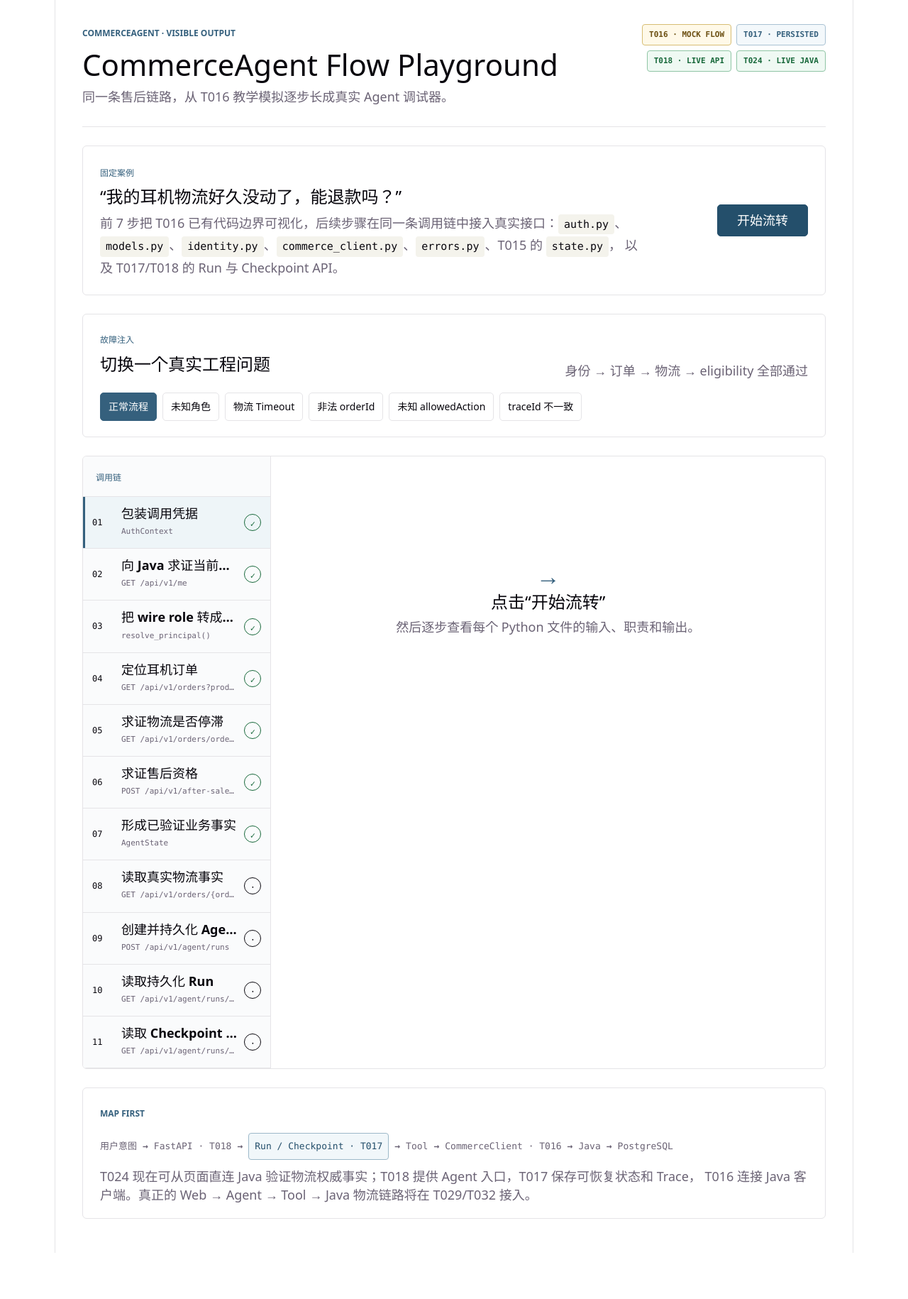
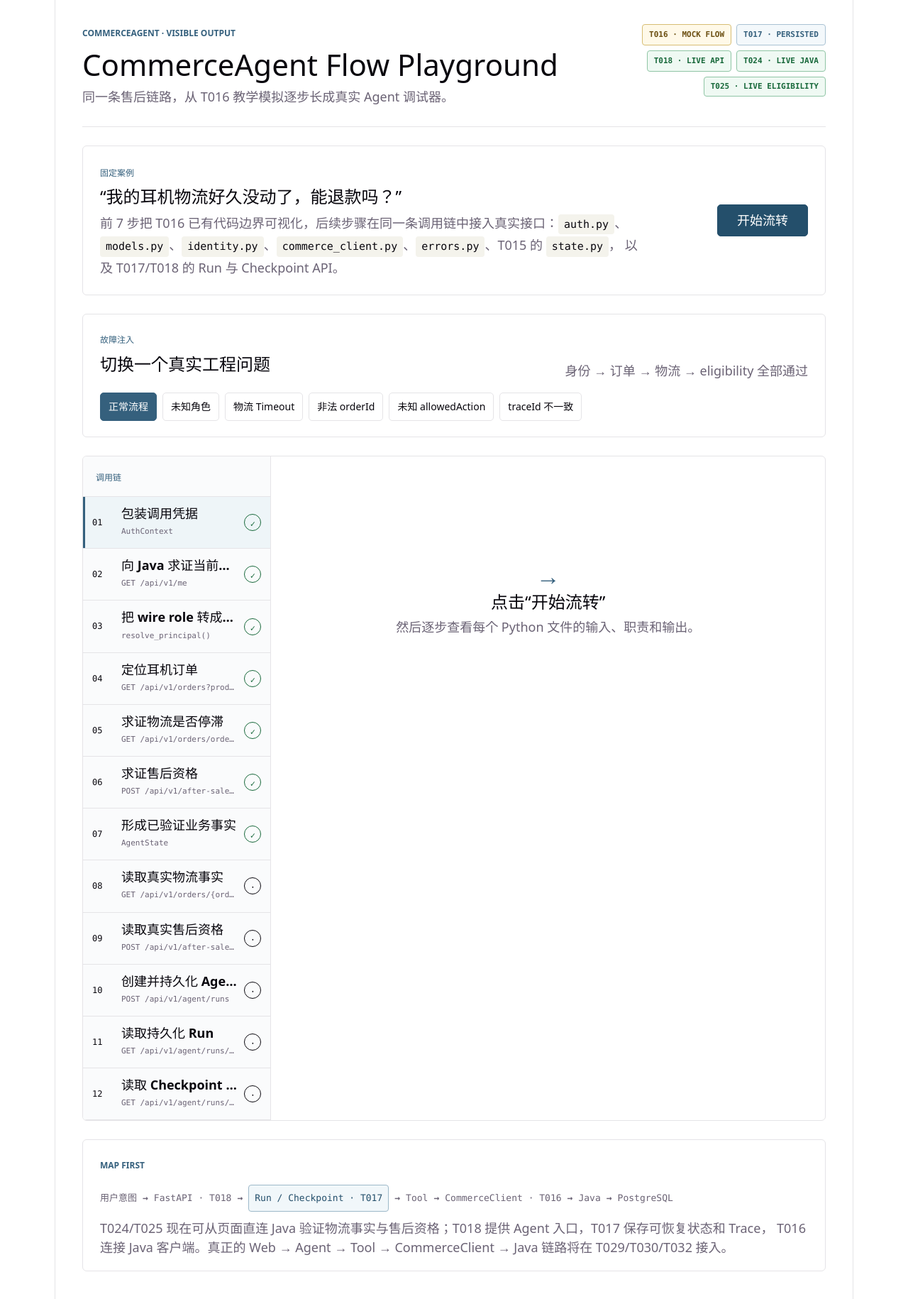
Before and after one commit to seventeen17-source/CommerceAgent, a React (Vite) app in the folder web/: page / in a window 1280 px wide. Shown: the top 1830 px of the page at 71% size. Before the commit the page ends 1765 px from the top, so only its background shows below. Built offline with nearby package versions, Linux system fonts and the light colour scheme.

Commit message:
feat(t025): add live eligibility validation to playground

```diff
--- a/web/src/features/validation/T016FlowPlayground.tsx
+++ b/web/src/features/validation/T016FlowPlayground.tsx
@@ -9,7 +9,7 @@ type ScenarioId =
   | 'trace-mismatch'
 
 type StepStatus = 'pending' | 'success' | 'warning' | 'blocked'
-type LiveStepId = 'read-logistics' | 'create-run' | 'read-run' | 'read-events'
+type LiveStepId = 'read-logistics' | 'check-eligibility' | 'create-run' | 'read-run' | 'read-events'
 
 type FlowStep = {
   id: string
@@ -40,6 +40,7 @@ type CompletedLiveSteps = Record<LiveStepId, boolean>
 
 const AGENT_API = '/agent/runs'
 const COMMERCE_API = '/commerce/orders'
+const ELIGIBILITY_API = '/commerce/after-sales/eligibility'
 
 const scenarios: Scenario[] = [
   { id: 'normal', label: '正常流程', summary: '身份 → 订单 → 物流 → eligibility 全部通过' },
@@ -269,6 +270,18 @@ function buildLiveSteps(completed: CompletedLiveSteps, failedStep: LiveStepId |
       note: '这是 T024 的真实 Java API 页面验收，不经过 Agent Tool；真正 Web → Agent → Tool → Java 链路在 T029/T032 接入。',
     },
     {
+      id: 'check-eligibility',
+      live: 'check-eligibility',
+      title: '读取真实售后资格',
+      file: 'EligibilityController.java + EligibilityService.java',
+      action: 'POST /api/v1/after-sales/eligibility',
+      input: 'Bearer token + orderId + reasonCode',
+      work: 'T025 把已由 T020 验证过的 deterministic EligibilityService 正式接入当前 US1 主链；页面经 Vite dev proxy 调 Java :8080，Java 使用认证 principal、订单、物流和规则事实返回权威 EligibilityDecision。reasonCode 只是描述性上下文，不参与规则选择或金额计算。',
+      output: 'eligible / allowedAction / maxRefundAmount / approvalRequired / ruleCode / ruleVersion / reasonCodes',
+      status: statusFor('check-eligibility'),
+      note: '这是 T025 的页面级验收：验证 deterministic EligibilityDecision 能通过真实 HTTP 边界被消费；仍不冒充 T029/T030/T032 才会完成的 Agent Tool / LangGraph 主链。',
+    },
+    {
       id: 'create-run',
       live: 'create-run',
       title: '创建并持久化 Agent Run',
@@ -314,9 +327,11 @@ export function T016FlowPlayground() {
   const [message, setMessage] = useState('我的耳机物流很久没动了，能退款吗？')
   const [runId, setRunId] = useState('')
   const [orderId, setOrderId] = useState('order-001')
+  const [reasonCode, setReasonCode] = useState('LOGISTICS_DELAY')
   const [result, setResult] = useState<CallResult>({ kind: 'idle' })
   const [completedLiveSteps, setCompletedLiveSteps] = useState<CompletedLiveSteps>({
     'read-logistics': false,
+    'check-eligibility': false,
     'create-run': false,
     'read-run': false,
     'read-events': false,
@@ -339,20 +354,29 @@ export function T016FlowPlayground() {
       })
       return
     }
-    if (step === 'read-logistics' && !orderId.trim()) {
+    if ((step === 'read-logistics' || step === 'check-eligibility') && !orderId.trim()) {
       setResult({ kind: 'error', step, status: null, detail: '请先填写 orderId。' })
+      return
+    }
+    if (step === 'check-eligibility' && !reasonCode.trim()) {
+      setResult({ kind: 'error', step, status: null, detail: '请先填写 reasonCode。' })
       return
     }
     if (step === 'create-run' && !message.trim()) {
       setResult({ kind: 'error', step, status: null, detail: '请先填写用户请求。' })
       return
     }
-    if (step !== 'read-logistics' && step !== 'create-run' && !runId.trim()) {
+    if (
+      step !== 'read-logistics' &&
+      step !== 'check-eligibility' &&
+      step !== 'create-run' &&
+      !runId.trim()
+    ) {
       setResult({
         kind: 'error',
         step,
         status: null,
-        detail: '请先执行步骤 08 创建 Run，或在 runId 输入框中填入已有 ID。',
+        detail: '请先执行步骤 10 创建 Run，或在 runId 输入框中填入已有 ID。',
       })
       return
     }
@@ -360,13 +384,23 @@ export function T016FlowPlayground() {
     const path =
       step === 'read-logistics'
         ? `${COMMERCE_API}/${encodeURIComponent(orderId.trim())}/logistics`
+        : step === 'check-eligibility'
+          ? ELIGIBILITY_API
           : step === 'create-run'
             ? AGENT_API
             : step === 'read-run'
               ? `${AGENT_API}/${runId.trim()}`
               : `${AGENT_API}/${runId.trim()}/events`
     const init: RequestInit =
-      step === 'create-run'
+      step === 'check-eligibility'
+        ? {
+            method: 'POST',
+            body: JSON.stringify({
+              orderId: orderId.trim(),
+              reasonCode: reasonCode.trim(),
+            }),
+          }
+        : step === 'create-run'
           ? { method: 'POST', body: JSON.stringify({ message: message.trim() }) }
           : { method: 'GET' }
 
@@ -402,7 +436,7 @@ export function T016FlowPlayground() {
         kind: 'error',
         step,
         status: null,
-        detail: `${String(error)} - Agent API :8000 是否已启动？`,
+        detail: `${String(error)} - 对应服务（Agent :8000 / Java :8080）是否已启动？`,
       })
     }
   }
@@ -426,6 +460,16 @@ export function T016FlowPlayground() {
           <span className="capability-badge persisted">T017 · PERSISTED</span>
           <span className="capability-badge live">T018 · LIVE API</span>
           <span className="capability-badge live">T024 · LIVE JAVA</span>
+          <button
+            type="button"
+            className="capability-badge live"
+            onClick={() => {
+              setStarted(true)
+              setOpenStep('check-eligibility')
+            }}
+          >
+            T025 · LIVE ELIGIBILITY
+          </button>
         </div>
       </header>
 
@@ -502,7 +546,11 @@ export function T016FlowPlayground() {
                 <article key={step.id} className="step-detail live-step-detail">
                   <div className="detail-header">
                     <div>
-                      <span className="section-kicker">LIVE STEP · T017 PERSISTENCE VIA T018 API</span>
+                      <span className="section-kicker">
+                        {step.live === 'read-logistics' || step.live === 'check-eligibility'
+                          ? 'LIVE STEP · JAVA BUSINESS AUTHORITY'
+                          : 'LIVE STEP · T017 PERSISTENCE VIA T018 API'}
+                      </span>
                       <h2>{step.title}</h2>
                     </div>
                     <span className={`status-pill ${step.status}`}>
@@ -552,6 +600,23 @@ export function T016FlowPlayground() {
                             placeholder="例如 order-001"
                           />
                         </>
+                      ) : step.live === 'check-eligibility' ? (
+                        <>
+                          <label htmlFor="live-eligibility-order-id">orderId</label>
+                          <input
+                            id="live-eligibility-order-id"
+                            value={orderId}
+                            onChange={(event) => setOrderId(event.target.value)}
+                            placeholder="例如 order-001"
+                          />
+                          <label htmlFor="live-reason-code">reasonCode</label>
+                          <input
+                            id="live-reason-code"
+                            value={reasonCode}
+                            onChange={(event) => setReasonCode(event.target.value)}
+                            placeholder="例如 LOGISTICS_DELAY"
+                          />
+                        </>
                       ) : step.live === 'create-run' ? (
                         <>
                           <label htmlFor="live-user-request">User request</label>
@@ -569,7 +634,7 @@ export function T016FlowPlayground() {
                             id={`run-id-${step.live}`}
                             value={runId}
                             onChange={(event) => setRunId(event.target.value)}
-                            placeholder="先执行步骤 08，或填入已有 runId"
+                            placeholder="先执行步骤 10，或填入已有 runId"
                           />
                         </>
                       )}
@@ -658,8 +723,8 @@ export function T016FlowPlayground() {
           <span>CommerceClient · T016</span><b>→</b><span>Java</span><b>→</b><span>PostgreSQL</span>
         </div>
         <p>
-          T024 现在可从页面直连 Java 验证物流权威事实；T018 提供 Agent 入口，T017 保存可恢复状态和 Trace，
-          T016 连接 Java 客户端。真正的 Web → Agent → Tool → Java 物流链路将在 T029/T032 接入。
+          T024/T025 现在可从页面直连 Java 验证物流事实与售后资格；T018 提供 Agent 入口，T017 保存可恢复状态和 Trace，
+          T016 连接 Java 客户端。真正的 Web → Agent → Tool → CommerceClient → Java 链路将在 T029/T030/T032 接入。
         </p>
       </section>
     </main>
```
Lines whose indentation alone changed are shown as unchanged.
